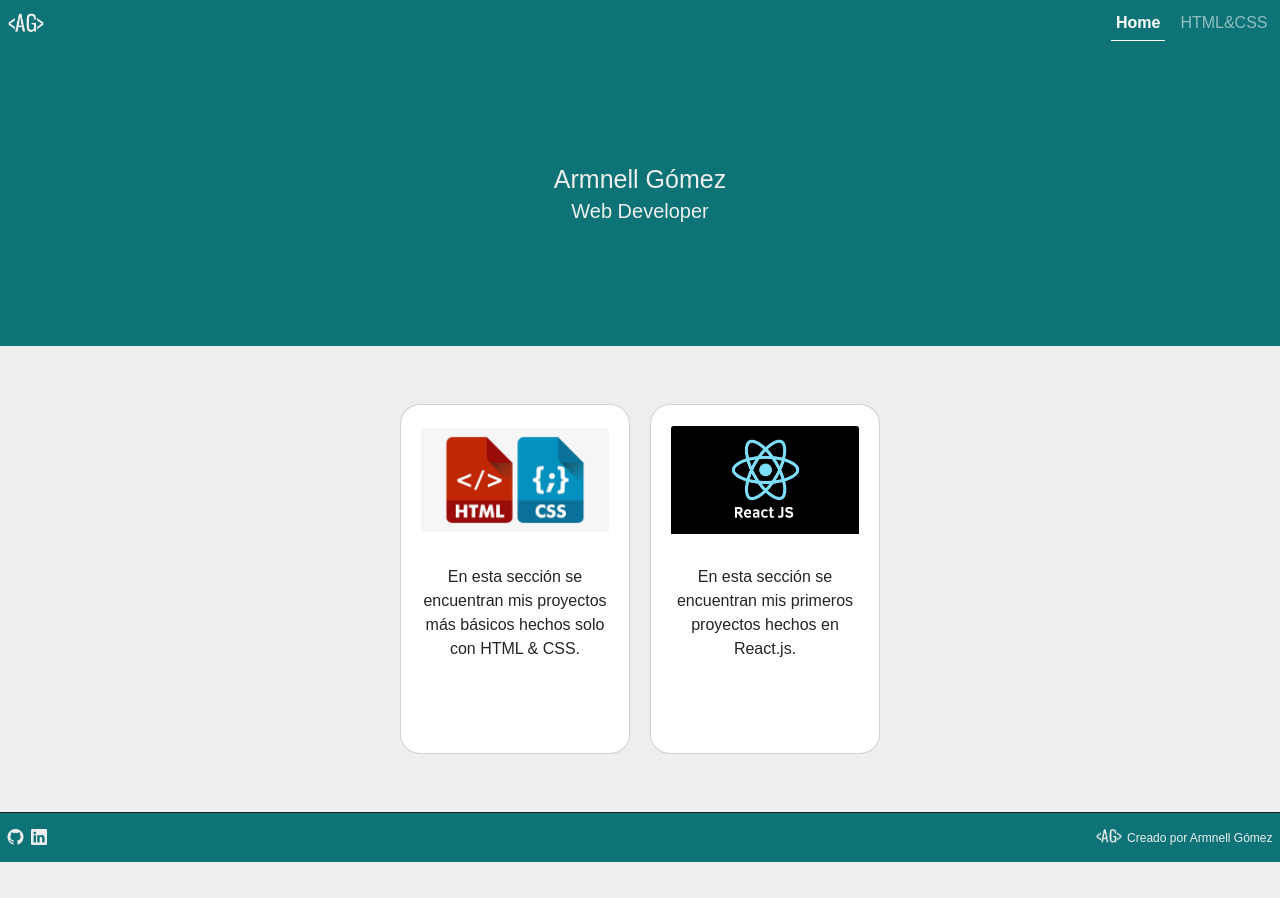
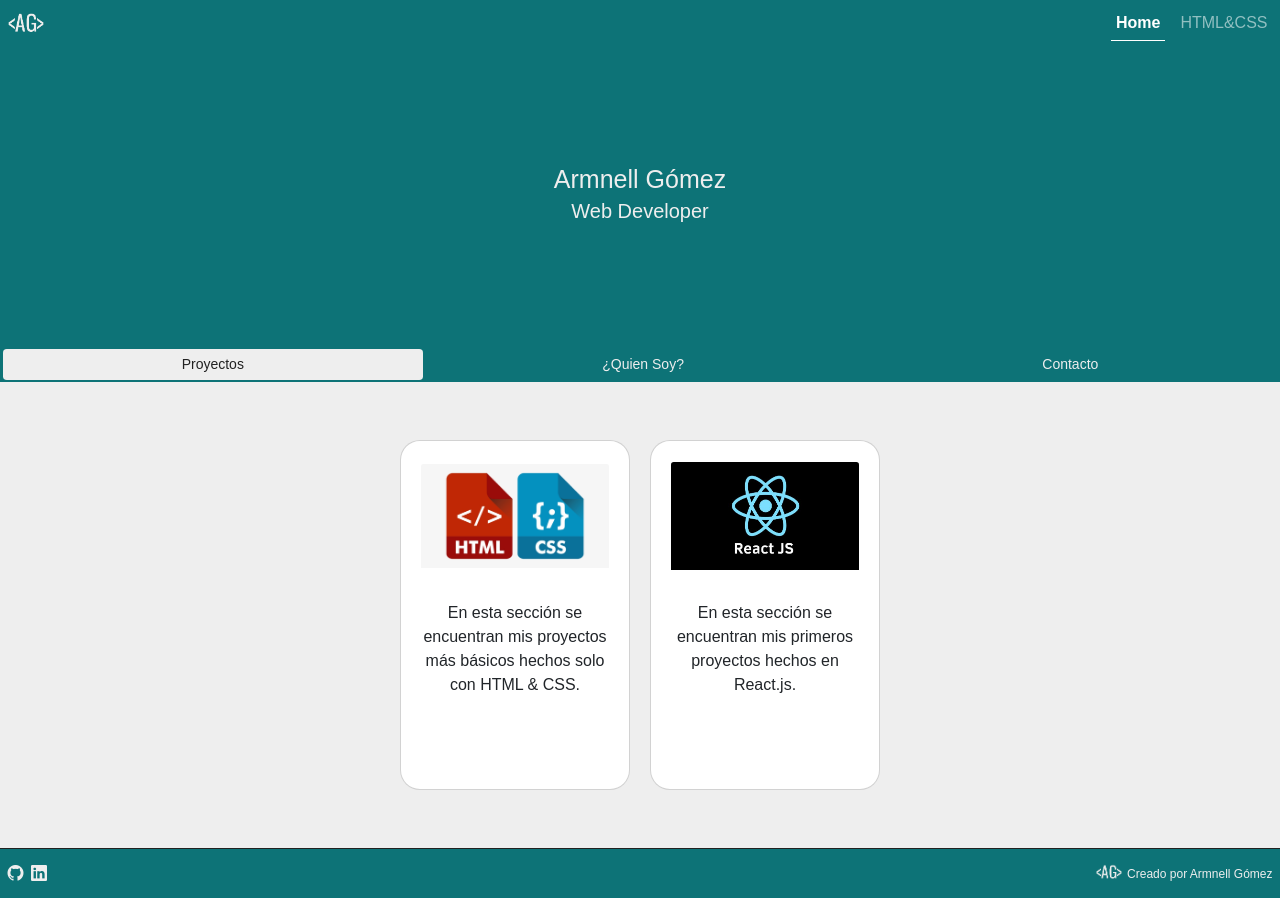
Before and after one commit to ArmnellJackson/Armnellgomez, a React (Create React App) app: page / in a window 1280 px wide. Before the commit the page ends 862 px from the top, so only its background shows below. Built offline with nearby package versions, Linux system fonts and the light colour scheme.

Commit message:
Agregue una barra de nabegacion con pildoras de bootstrap en la parte inferior del componente Header.

```diff
--- /dev/null
+++ b/src/componentes/Enlaces.js
@@ -0,0 +1,22 @@
+import React from 'react';
+import '../style/Enlaces.css';
+
+function Enlaces() {
+    return (
+        <>
+            <ul className="nav nav-pills nav-fill p-1 small" id="pillNav2" role="tablist" style={{ "--bs-nav-link-color": "var(--first-color)", "--bs-nav-pills-link-active-color": "var(--fourth-color)", "--bs-nav-pills-link-active-bg": "var(--first-color)" }}>
+                <li className="nav-item" role="presentation">
+                    <button className="nav-link active" id="home-tab2" data-bs-toggle="tab" type="button" role="tab" aria-selected="true">Proyectos</button>
+                </li>
+                <li className="nav-item" role="presentation">
+                    <button className="nav-link" id="profile-tab2" data-bs-toggle="tab" type="button" role="tab" aria-selected="false">¿Quien Soy?</button>
+                </li>
+                <li className="nav-item" role="presentation">
+                    <button className="nav-link" id="contact-tab2" data-bs-toggle="tab" type="button" role="tab" aria-selected="false">Contacto</button>
+                </li>
+            </ul>
+        </>
+    )
+}
+
+export default Enlaces;
--- a/src/componentes/Header.js
+++ b/src/componentes/Header.js
@@ -1,6 +1,7 @@
 import React from 'react';
 import Logo from '../img/logo-para-fondo-oscuro.png';
 import '../style/Header.css';
+import Enlaces from './Enlaces';
 
 function Header() {
     return (
@@ -29,6 +30,7 @@ function Header() {
                     <h1>Armnell Gómez</h1>
                     <h2>Web Developer</h2>
                 </section>
+                <Enlaces />
             </header>
         </>
     )
--- /dev/null
+++ b/src/style/Enlaces.css
@@ -0,0 +1,3 @@
+.nav-pills .nav-link:hover {
+    color: var(--fourth-color);
+  }
```
Lines whose indentation alone changed are shown as unchanged.
